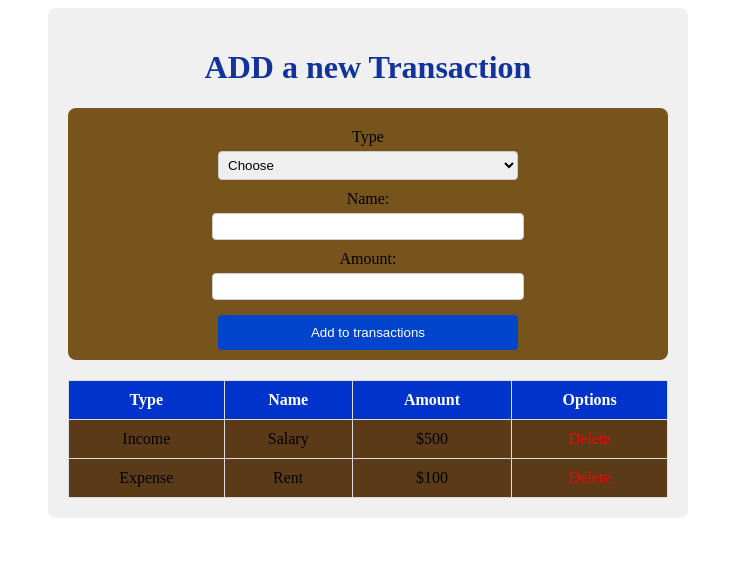
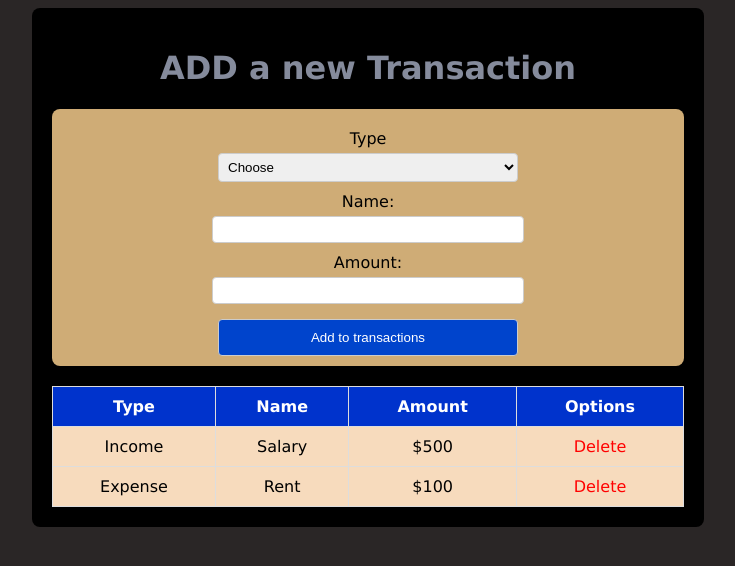
Before and after one commit to logesh-5179/Budget-calculator--html-css-javascript, a plain HTML site: page index.html in a window 1280 px wide. Shown: the whole page, without its empty margins (272-1007 px from the left). Drawn offline with Linux system fonts and the light colour scheme.

Commit message:
Update style.css

```diff
--- a/style/style.css
+++ b/style/style.css
@@ -1,21 +1,27 @@
+body{
+    background-color: #2a2626;
+    font-family:'Lucida Sans', 'Lucida Sans Regular', 'Lucida Grande', 'Lucida Sans Unicode', Geneva, Verdana, sans-serif;
+}
+.cont{
 
-.cont{
-    max-width: 600px;
+    width: 50%;
     margin: auto;
     padding: 20px;
-    background-color: #f0f0f0;
+
+    background-color: #000000;
     border-radius: 8px;
 }
 h1{
     text-align: center;
-    color: #11339c;
+    color: #858b9c;
+    font-family: 'Lucida Sans', 'Lucida Sans Regular', 'Lucida Grande', 'Lucida Sans Unicode', Geneva, Verdana, sans-serif;
 }
 
 form {
     display: flex;
     flex-direction: column;
     align-items: center;
-    background-color: #78541d;
+    background-color: #cfac76;
     padding: 10px;
     border-radius: 8px;
     margin-bottom: 20px;
@@ -33,21 +39,17 @@ input, select, button {
     border: 1px solid #ccc;
     border-radius: 4px;
 }
-
 button {
     background-color: #0044cc;
     color: white;
-    border: none;
     padding: 10px;
-    cursor: pointer;
     border-radius: 4px;
     margin-top: 15px;
 }
-
 table {
     width: 100%;
     border-collapse: collapse;
-    background-color: #5b3a17;
+    background-color: #f7dbbd;
 }
 thead {
     background-color: #0033cc;
@@ -62,3 +64,6 @@ th,td {
     color: red;
     cursor: pointer;
 }
+button:hover{
+    background-color: #042464;
+}
```
